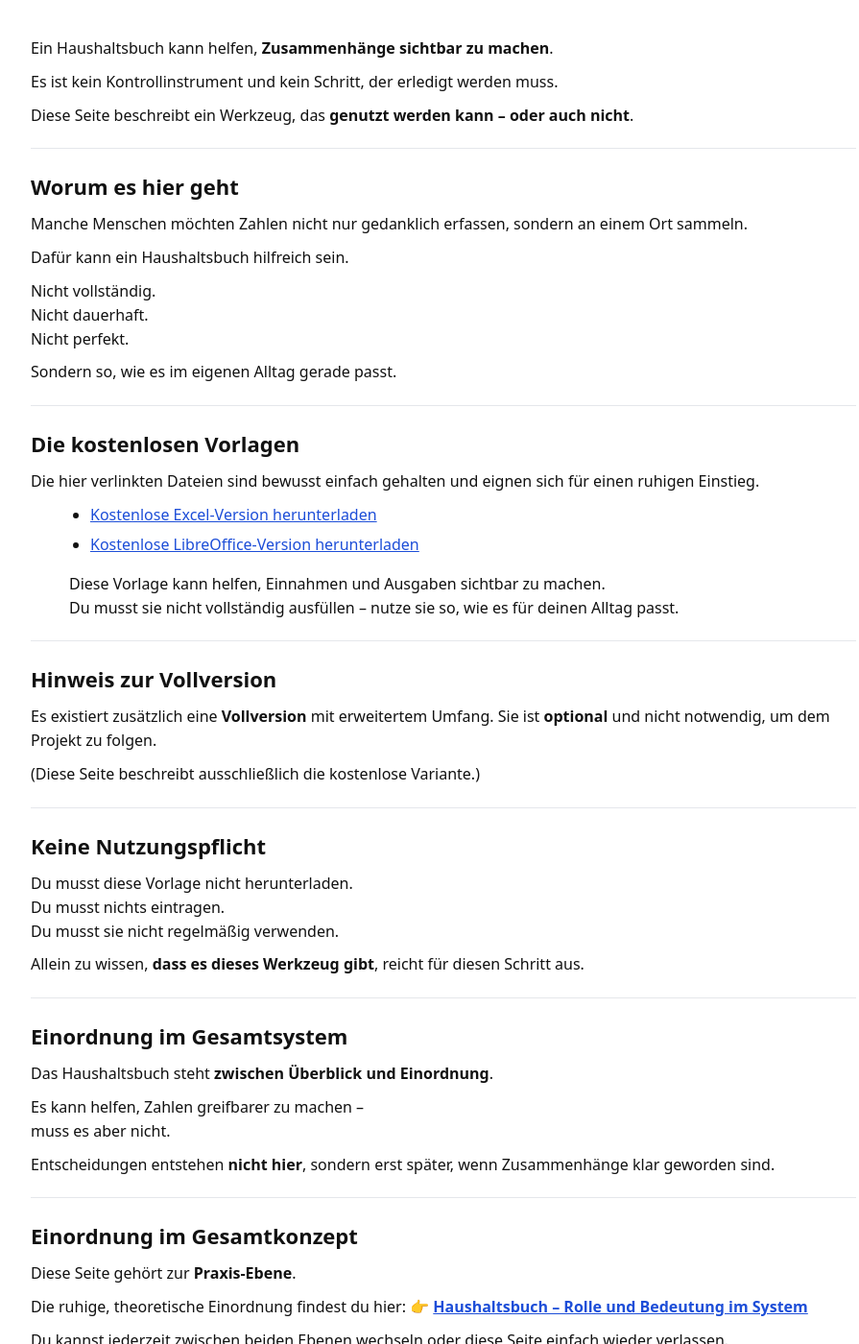
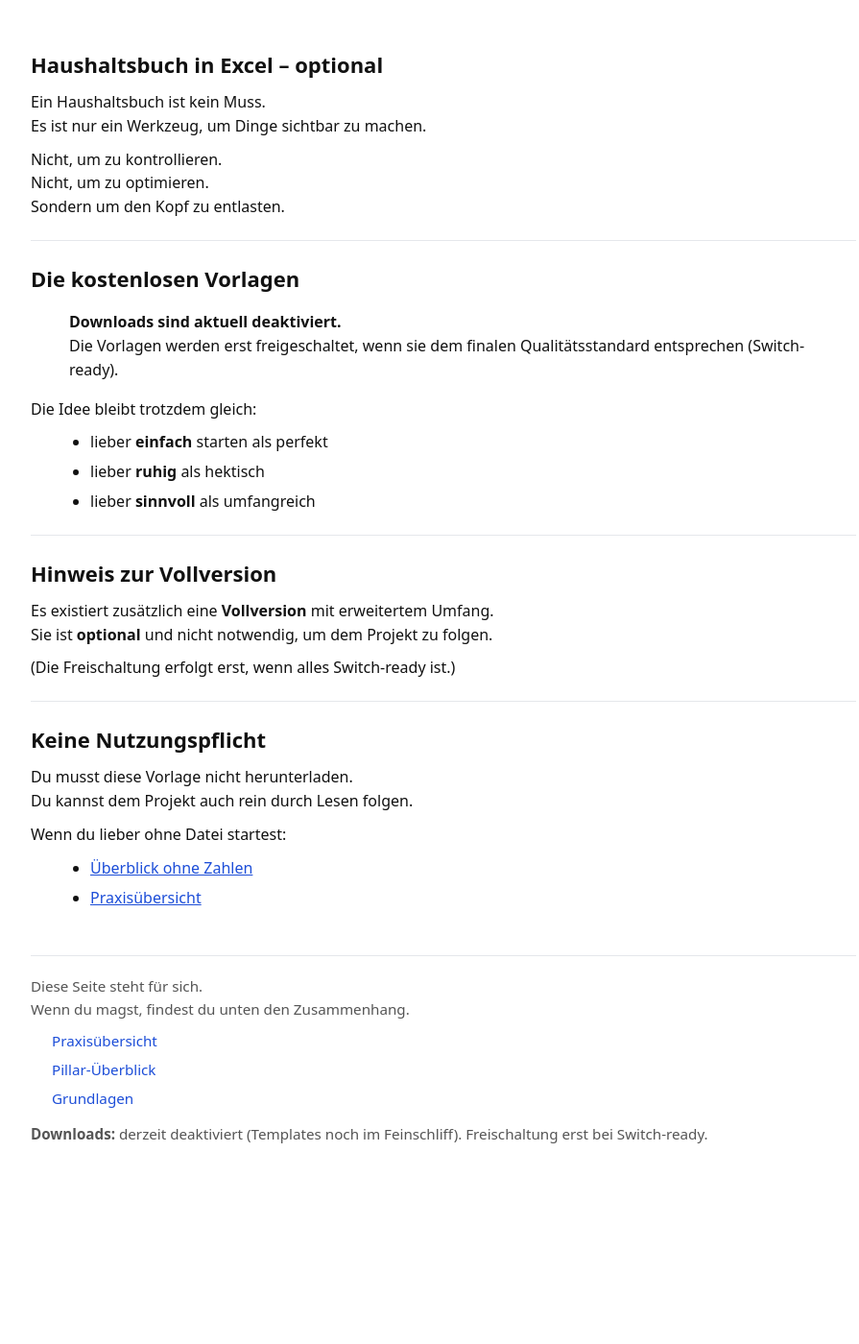
Before and after one commit to gluecklich-tools/einfach-geld-ordnen, a Jekyll site: the page built from seiten/haushaltsbuch-excel.md, in a window 1280 px wide and 1400 px high. Shown: the whole window at 96% size, without its empty margins (178-1073 px from the left). Built offline with Jekyll 4.4.1, drawn with Linux system fonts in a browser that asks for light colours; some of the changed text lies outside the part shown.

Commit message:
Gate: disable downloads until Switch-ready (remove links + remove files)

```diff
--- a/_includes/flow-footer.html
+++ b/_includes/flow-footer.html
@@ -1,6 +1,7 @@
 {% comment %}
 Sanfte Abschluss- & Weiterführungslogik
-Governance-konform, ohne Druck, ohne CTA
+Governance-konform, ohne Druck, ohne harte CTAs.
+Downloads werden bewusst NICHT verlinkt, solange nicht Switch-ready.
 {% endcomment %}
 
 <div class="flow-footer">
@@ -9,68 +10,23 @@ Governance-konform, ohne Druck, ohne CTA
   {% if page.permalink contains '/pillar/' %}
     <p class="flow-text">
       Du kannst hier aufhören.<br>
-      Manche lesen von hier aus ruhig weiter.
+      Wenn du magst, findest du unten drei saubere Wege – ohne Umwege.
     </p>
 
     <ul class="flow-links">
       <li><a href="{{ site.baseurl }}/pillar/haushaltsueberblick.html">Überblick ohne Zahlen</a></li>
-      <li><a href="{{ site.baseurl }}/pillar/der-weg.html">Der Weg</a></li>
-      <li><a href="{{ site.baseurl }}/pillar/haushaltsbuch.html">Das Haushaltsbuch</a></li>
+      <li><a href="{{ site.baseurl }}/pillar/index.html">Pillar-Überblick</a></li>
+      <li><a href="{{ site.baseurl }}/seiten/index.html">Praxisübersicht</a></li>
     </ul>
+
+    <p class="flow-text" style="margin-top:14px">
+      <strong>Downloads:</strong> derzeit deaktiviert (Templates noch im Feinschliff). Freischaltung erst bei Switch-ready.
+    </p>
 
   {% elsif page.permalink contains '/seiten/' %}
     <p class="flow-text">
       Diese Seite steht für sich.<br>
-      Wenn du magst, kannst du den Zusammenhang sehen.
-    </p>
-
-    <ul class="flow-links">
-      <li><a href="{{ site.baseurl }}/seiten/index.html">Praxisübersicht</a></li>
-      <li><a href="{{ site.baseurl }}/pillar/einfach-geld-ordnen.html">Grundlagen verstehen</a></li>
-    </ul>
-
-  {% else %}
-    <p class="flow-text">
-      Du musst hier nichts weiter tun.
-    </p>
-
-  {% endif %}
-</div>
-{% comment %}
-Flow-Footer (repariert):
-- Keine Platzhalter/...
-- Nur reale, existierende Ziele
-- Klarer Abschluss + echte Optionen (Praxis / Downloads / Überblick)
-{% endcomment %}
-
-<div class="flow-footer">
-  <hr>
-
-  {% if page.permalink contains '/pillar/' %}
-    <p class="flow-text">
-      <strong>Weiter geht’s nur, wenn du willst.</strong><br>
-      Hier sind drei saubere Wege – ohne Umwege.
-    </p>
-
-    <ul class="flow-links">
-      <li><a href="{{ site.baseurl }}/pillar/index.html">Pillar-Überblick</a></li>
-      <li><a href="{{ site.baseurl }}/seiten/index.html">Praxisübersicht</a></li>
-      <li><a href="{{ site.baseurl }}/pillar/einfach-geld-ordnen.html">Grundlagen (Start der Logik)</a></li>
-    </ul>
-
-    <p class="flow-text" style="margin-top:14px">
-      <strong>Downloads</strong> (direkt):
-    </p>
-    <ul class="flow-links">
-      <li><a href="{{ site.baseurl }}/downloads/Haushaltsbuch_Kostenlos.xlsx">Kostenlos (Excel)</a></li>
-      <li><a href="{{ site.baseurl }}/downloads/Haushaltsbuch_Kostenlos.ods">Kostenlos (LibreOffice)</a></li>
-      <li><a href="{{ site.baseurl }}/downloads/Haushaltsbuch_Vollversion.xlsx">Vollversion (Excel)</a></li>
-      <li><a href="{{ site.baseurl }}/downloads/Haushaltsbuch_Vollversion.ods">Vollversion (LibreOffice)</a></li>
-    </ul>
-
-  {% elsif page.permalink contains '/seiten/' %}
-    <p class="flow-text">
-      <strong>Wenn du von hier aus weiter willst:</strong>
+      Wenn du magst, findest du unten den Zusammenhang.
     </p>
 
     <ul class="flow-links">
@@ -80,14 +36,8 @@ Flow-Footer (repariert):
     </ul>
 
     <p class="flow-text" style="margin-top:14px">
-      <strong>Downloads</strong> (direkt):
+      <strong>Downloads:</strong> derzeit deaktiviert (Templates noch im Feinschliff). Freischaltung erst bei Switch-ready.
     </p>
-    <ul class="flow-links">
-      <li><a href="{{ site.baseurl }}/downloads/Haushaltsbuch_Kostenlos.xlsx">Kostenlos (Excel)</a></li>
-      <li><a href="{{ site.baseurl }}/downloads/Haushaltsbuch_Kostenlos.ods">Kostenlos (LibreOffice)</a></li>
-      <li><a href="{{ site.baseurl }}/downloads/Haushaltsbuch_Vollversion.xlsx">Vollversion (Excel)</a></li>
-      <li><a href="{{ site.baseurl }}/downloads/Haushaltsbuch_Vollversion.ods">Vollversion (LibreOffice)</a></li>
-    </ul>
 
   {% else %}
     <p class="flow-text">
--- a/seiten/haushaltsbuch-excel.md
+++ b/seiten/haushaltsbuch-excel.md
@@ -1,92 +1,47 @@
 ---
 layout: default
-title: "Haushaltsbuch in Excel – optionales Werkzeug"
+title: "Haushaltsbuch in Excel – optional, nicht Pflicht"
 permalink: /seiten/haushaltsbuch-excel.html
 ---
 
-Ein Haushaltsbuch kann helfen,
-**Zusammenhänge sichtbar zu machen**.
+## Haushaltsbuch in Excel – optional
 
-Es ist kein Kontrollinstrument
-und kein Schritt, der erledigt werden muss.
+Ein Haushaltsbuch ist kein Muss.
+Es ist nur ein Werkzeug, um Dinge sichtbar zu machen.
 
-Diese Seite beschreibt ein Werkzeug,
-das **genutzt werden kann – oder auch nicht**.
-
----
-
-## Worum es hier geht
-
-Manche Menschen möchten Zahlen
-nicht nur gedanklich erfassen,
-sondern an einem Ort sammeln.
-
-Dafür kann ein Haushaltsbuch hilfreich sein.
-
-Nicht vollständig.
-Nicht dauerhaft.
-Nicht perfekt.
-
-Sondern so,
-wie es im eigenen Alltag gerade passt.
+Nicht, um zu kontrollieren.
+Nicht, um zu optimieren.
+Sondern um den Kopf zu entlasten.
 
 ---
 
 ## Die kostenlosen Vorlagen
 
-Die hier verlinkten Dateien sind bewusst einfach gehalten
-und eignen sich für einen ruhigen Einstieg.
+> **Downloads sind aktuell deaktiviert.**
+> Die Vorlagen werden erst freigeschaltet, wenn sie dem finalen Qualitätsstandard entsprechen (Switch-ready).
 
-- [Kostenlose Excel-Version herunterladen]({{ site.baseurl }}/downloads/Haushaltsbuch_Kostenlos.xlsx)
-- [Kostenlose LibreOffice-Version herunterladen]({{ site.baseurl }}/downloads/Haushaltsbuch_Kostenlos.ods)
+Die Idee bleibt trotzdem gleich:
 
-> Diese Vorlage kann helfen, Einnahmen und Ausgaben sichtbar zu machen.
-> Du musst sie nicht vollständig ausfüllen – nutze sie so, wie es für deinen Alltag passt.
+- lieber **einfach** starten als perfekt
+- lieber **ruhig** als hektisch
+- lieber **sinnvoll** als umfangreich
 
 ---
 
 ## Hinweis zur Vollversion
 
 Es existiert zusätzlich eine **Vollversion** mit erweitertem Umfang.
-Sie ist **optional** und nicht notwendig,
-um dem Projekt zu folgen.
+Sie ist **optional** und nicht notwendig, um dem Projekt zu folgen.
 
-(Diese Seite beschreibt ausschließlich die kostenlose Variante.)
+(Die Freischaltung erfolgt erst, wenn alles Switch-ready ist.)
 
 ---
 
 ## Keine Nutzungspflicht
 
 Du musst diese Vorlage nicht herunterladen.
-Du musst nichts eintragen.
-Du musst sie nicht regelmäßig verwenden.
+Du kannst dem Projekt auch rein durch Lesen folgen.
 
-Allein zu wissen,
-**dass es dieses Werkzeug gibt**,
-reicht für diesen Schritt aus.
-
----
-
-## Einordnung im Gesamtsystem
-
-Das Haushaltsbuch steht **zwischen Überblick und Einordnung**.
-
-Es kann helfen,
-Zahlen greifbarer zu machen –
-muss es aber nicht.
-
-Entscheidungen entstehen **nicht hier**,
-sondern erst später,
-wenn Zusammenhänge klar geworden sind.
-
----
-
-## Einordnung im Gesamtkonzept
-
-Diese Seite gehört zur **Praxis-Ebene**.
-
-Die ruhige, theoretische Einordnung findest du hier:
-👉 **[Haushaltsbuch – Rolle und Bedeutung im System]({{ site.baseurl }}/pillar/haushaltsbuch.html)**
-
-Du kannst jederzeit zwischen beiden Ebenen wechseln
-oder diese Seite einfach wieder verlassen.
+Wenn du lieber ohne Datei startest:
+- [Überblick ohne Zahlen]({{ site.baseurl }}/pillar/haushaltsueberblick.html)
+- [Praxisübersicht]({{ site.baseurl }}/seiten/index.html)
```
Also changed, not shown: seiten/haushaltsbuch-vorlage-kostenlos.md (+11 -67 lines), 6 other files.
